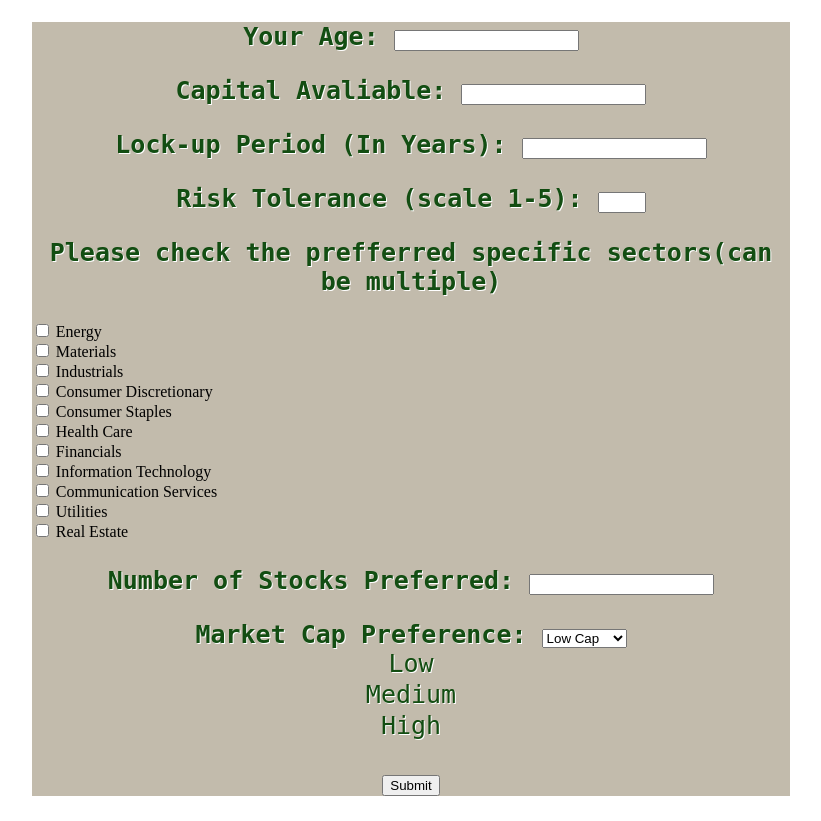
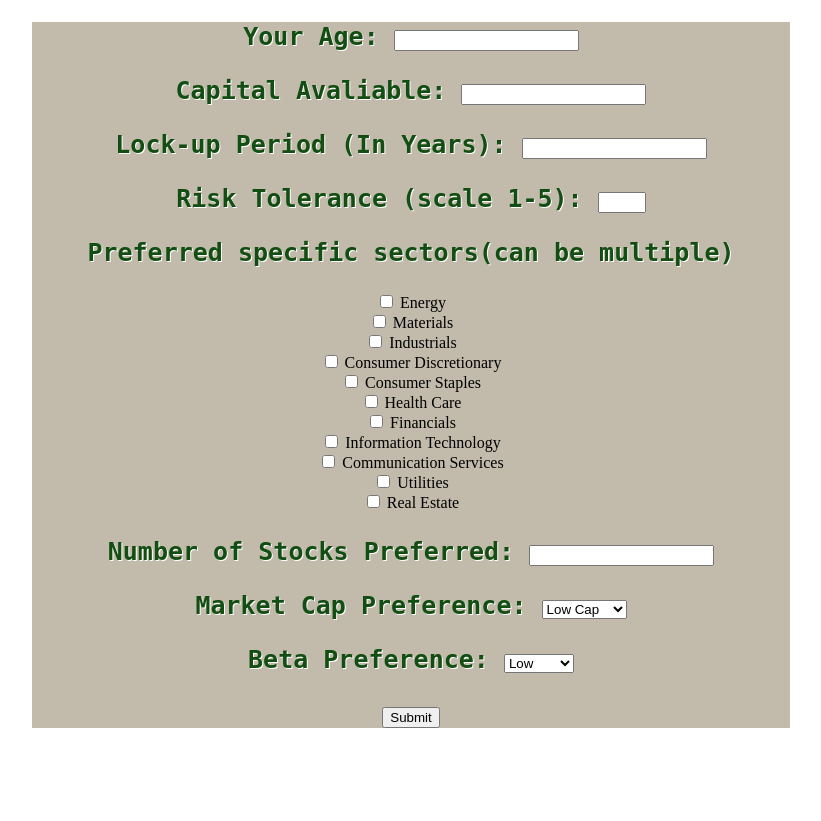
Before and after one commit to zmxanna/Project, a Flask app: page / in a window 1280 px wide. Shown: the part 445-1266 px from the top of the page, without its empty margins (229-1050 px from the left). After the commit the page ends 1173 px from the top, so only its background shows below. Run offline with Flask 2, Linux system fonts and the light colour scheme.

Commit message:
Update welcome.html

```diff
--- a/templates/welcome.html
+++ b/templates/welcome.html
@@ -17,13 +17,14 @@
     <p style="text-align: center;"><img src="https://cdn.app.compendium.com/uploads/user/e7c690e8-6ff9-102a-ac6d-e4aebca50425/630f9773-5ecc-47cf-813a-488ede42e110/File/b771f7c4922be4a303e3def706d062f2/image_11_6_19_at_10_00_pm.jpg" alt="mbta"></p>
     <div>
         <form method="POST" name="portfolio_generator" action = '{{ url_for("form")}}'>
-            <p>Your Age: <input type = "number" name = "age" id = "age"></p>
-            <p>Capital Avaliable: <input type = "number" name = "capital" id = "capital"></p>
+            <p>Your Age: <input type = "number" name = "age" id = "age">
+            <p>Capital Avaliable: <input type = "number" name = "capital" id = "capital">
             <p>Lock-up Period (In Years): <input type="number" step="0.5" name = "time" id = "time"></p>
             <p>
                 <label for="quantity">Risk Tolerance (scale 1-5):</label>
                 <input type="number" id="quantity" name="quantity" min="1" max="5">
-            <p>Please check the prefferred specific sectors(can be multiple)</p>
+            <p>Preferred specific sectors(can be multiple)</p>
+                <center>
                 <input type="checkbox" id="sectors1" name="sectors1" value="Energy">
                 <label for="sectors1"> Energy</label><br>
                 <input type="checkbox" id="sectors2" name="sectors2" value="Materials">
@@ -46,12 +47,13 @@
                 <label for="sectors10"> Utilities</label><br>
                 <input type="checkbox" id="sectors11" name="sectors11" value="Real Estate">
                 <label for="sectors11"> Real Estate</label><br>
+                </center>
             <p>Number of Stocks Preferred: <input type = "number" name = "stocksnum" id = "stocksnum"></p>
             <p>Market Cap Preference: <select name = "marketcap" id = "marketcap">
                 <option value = "0">Low Cap</option>
                 <option value = "1">Mid Cap</option>
                 <option value = "2">Large Cap</option>
-            </p>
+            <p>Market Cap Preference: <select name = "marketcap" id = "marketcap">
             <p>Beta Preference: <select name = "betapref" id = "betapref">
                 <option value = "0">Low</option>
                 <option value = "1">Medium</option>
```
